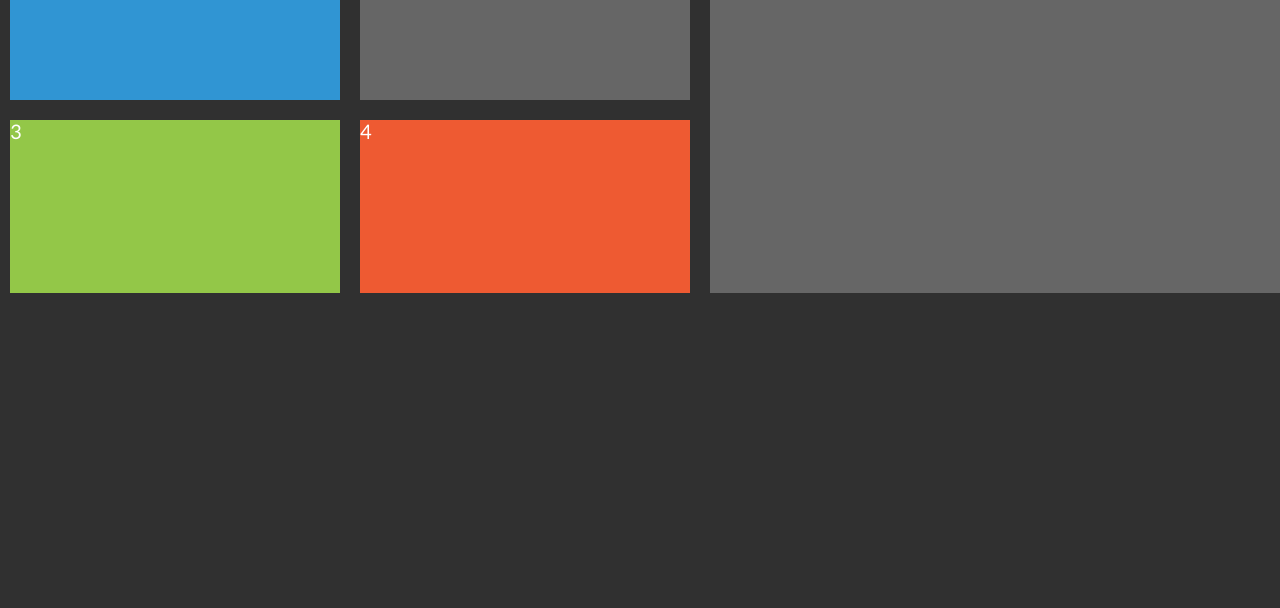
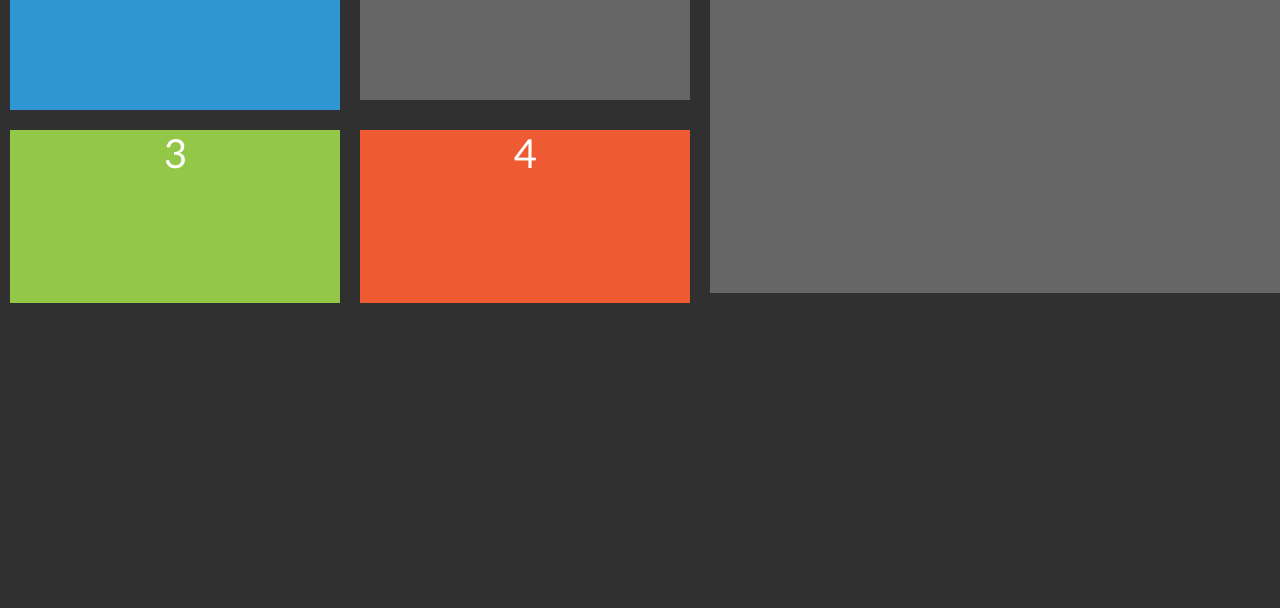
Before and after one commit to pafim37/pafim37.github.io, a plain HTML site: page index.html in a window 1280 px wide. Shown: the part 192-800 px from the top of the page. Drawn offline with nearby package versions, Linux system fonts and the light colour scheme.

Commit message:
Center the string Astronomy and Programing

```diff
--- a/static/site.css
+++ b/static/site.css
@@ -28,6 +28,8 @@ body
 {
     float: left;
     width: 700px;
+    text-align: center;
+    font-size: 40px;
 }
 
 .tile1
@@ -37,6 +39,12 @@ body
     width: 330px;
     height: 173px;
     background-color: #3095d3;
+    margin-top: 20px;
+}
+
+.tile1:hover
+{
+    background-color: #2984c2;
 }
 
 .tile2
@@ -48,6 +56,11 @@ body
     background-color: #666666;
 }
 
+.tile2:hover
+{
+    background-color: #555555;
+}
+
 .tile3
 {
     float: left;
@@ -55,6 +68,11 @@ body
     width: 330px;
     height: 173px;
     background-color: #93c748;
+}
+
+.tile3:hover
+{
+    background-color: #82b637;
 }
 
 .tile4
@@ -66,6 +84,11 @@ body
     background-color: #ee5a32;
 }
 
+.tile4:hover
+{
+    background-color: #dd4921;
+}
+
 .tile5
 {
     margin: 10px;
@@ -73,6 +96,7 @@ body
     height: 366px;
     background-color: #666666;
 }
+
 
 /*
 .box {
```
Also changed, not shown: index.html (+0 -1 lines).
